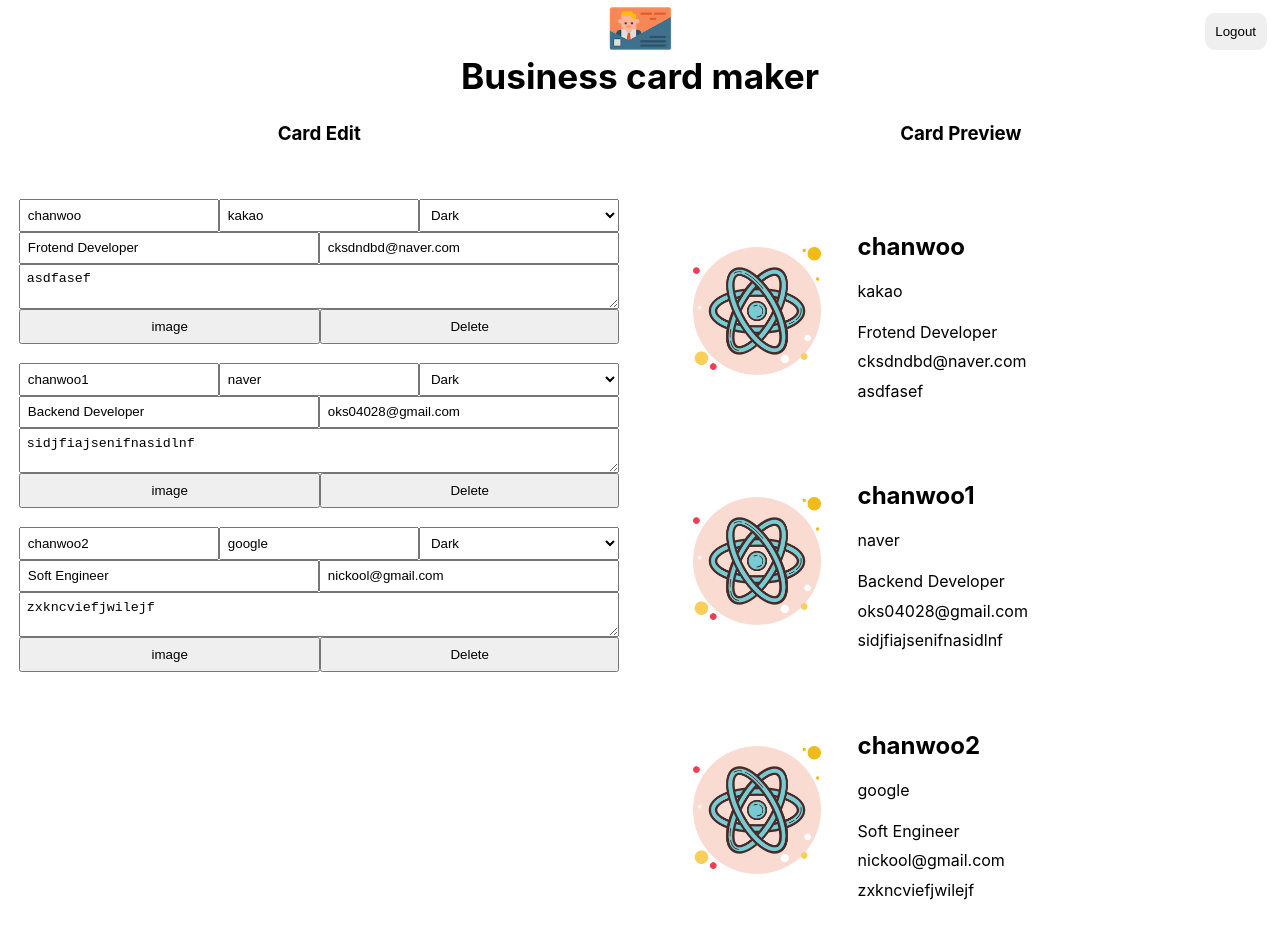
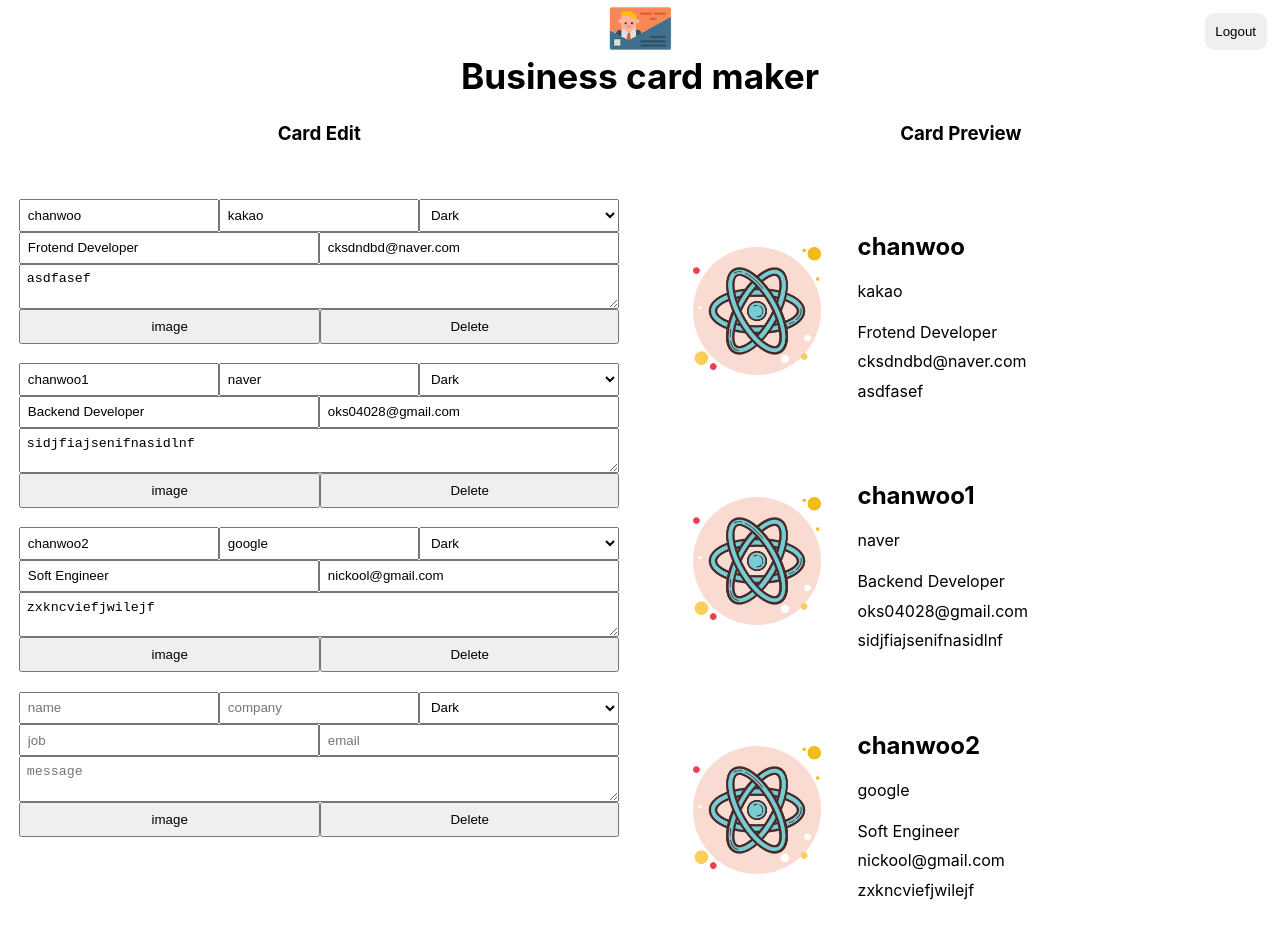
Before and after one commit to chanwoo95/Practice-all, a React (Create React App) app in the folder react-card-maker/: page /maker in a window 1280 px wide. Shown: the top 952 px of the page. Built offline with nearby package versions, Linux system fonts and the light colour scheme; no server answers; sample sign-in values are in the browser's storage.

Commit message:
add form

```diff
--- /dev/null
+++ b/react-card-maker/src/components/add_form/add_form.jsx
@@ -0,0 +1,31 @@
+import React from "react";
+import Button from "../button/button";
+import ImageFileInput from "../image_file_input/image_file_input";
+import styles from "./add_form.module.css";
+
+function AddForm() {
+  return (
+    <form className={styles.form}>
+      <input type="text" className={styles.input} placeholder="name" />
+      <input type="text" className={styles.input} placeholder="company" />
+      <select name="colors" className={styles.select}>
+        <option value="dark">Dark</option>
+        <option value="pink">Pink</option>
+        <option value="colorful">Colorful</option>
+      </select>
+      <input type="text" className={styles.input} placeholder="job" />
+      <input type="text" className={styles.input} placeholder="email" />
+      <textarea
+        className={styles.textarea}
+        name="text"
+        placeholder="message"
+      ></textarea>
+      <div className={styles.fileInput}>
+        <ImageFileInput />
+        <Button />
+      </div>
+    </form>
+  );
+}
+
+export default AddForm;
--- /dev/null
+++ b/react-card-maker/src/components/add_form/add_form.module.css
@@ -0,0 +1,37 @@
+@value makerBlack from '../../common/colors.css';
+
+.form {
+  display: flex;
+  flex-wrap: wrap;
+  width: 100%;
+  margin: 1.2em 0;
+  border: 1px solid makerBlack;
+}
+
+.input,
+.select,
+.textarea,
+.button {
+  padding: 0.5em;
+  width: 100%;
+}
+
+.input,
+.select {
+  flex: 1 1 30%;
+}
+
+.input:focus,
+.select:focus,
+.textarea:focus {
+  outline: none;
+}
+
+.textarea {
+  flex-basis: 100%;
+}
+
+.fileInput {
+  display: flex;
+  width: 100%;
+}
--- a/react-card-maker/src/components/editor/editor.jsx
+++ b/react-card-maker/src/components/editor/editor.jsx
@@ -1,7 +1,7 @@
 import React from "react";
 import CardEditForm from "../card_edit_form/card_edit_form";
 import styles from "./editor.module.css";
-
+import AddForm from "../add_form/add_form";
 function Editor({ cards }) {
   return (
     <section className={styles.editor}>
@@ -10,6 +10,7 @@ function Editor({ cards }) {
         {cards.map((card) => (
           <CardEditForm card={card} />
         ))}
+        <AddForm />
       </ul>
     </section>
   );
```
